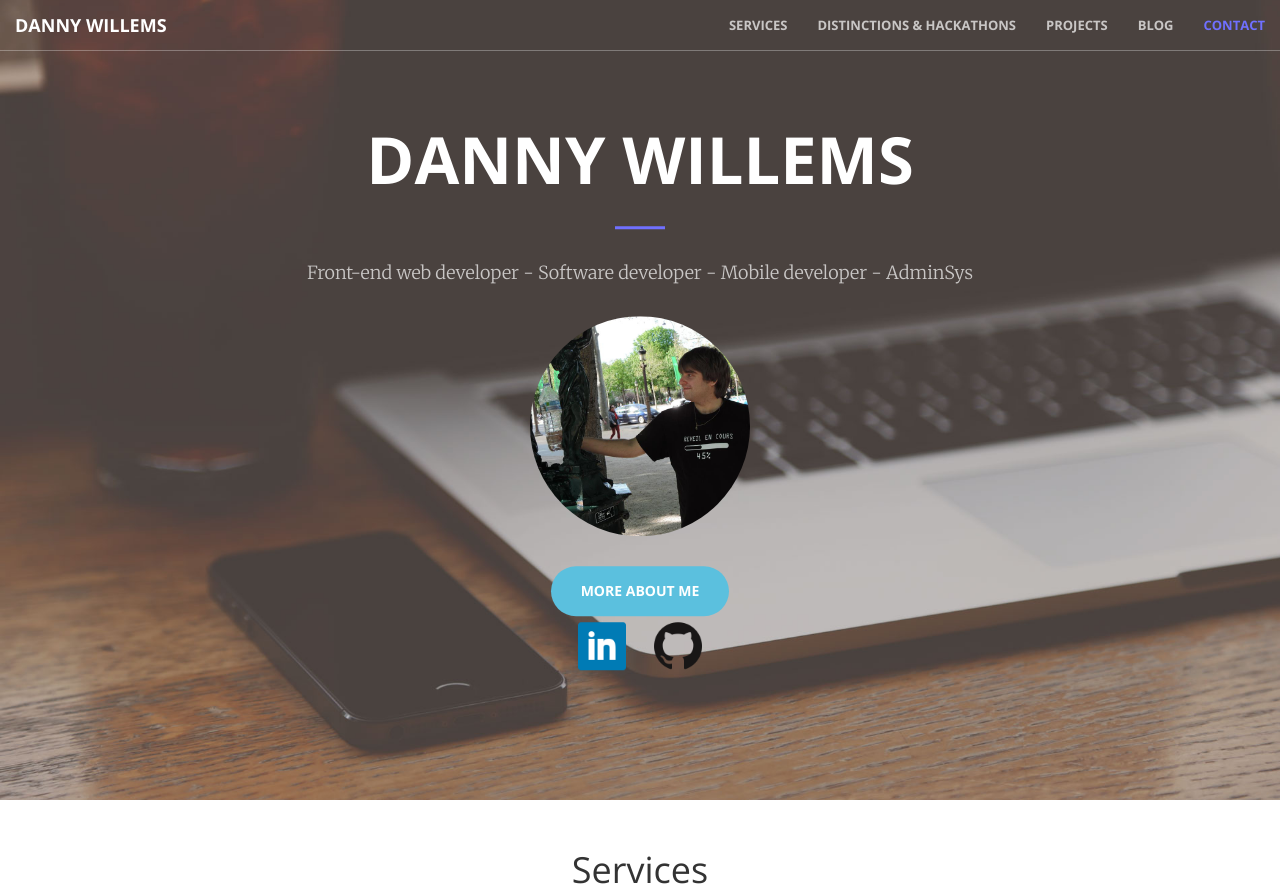
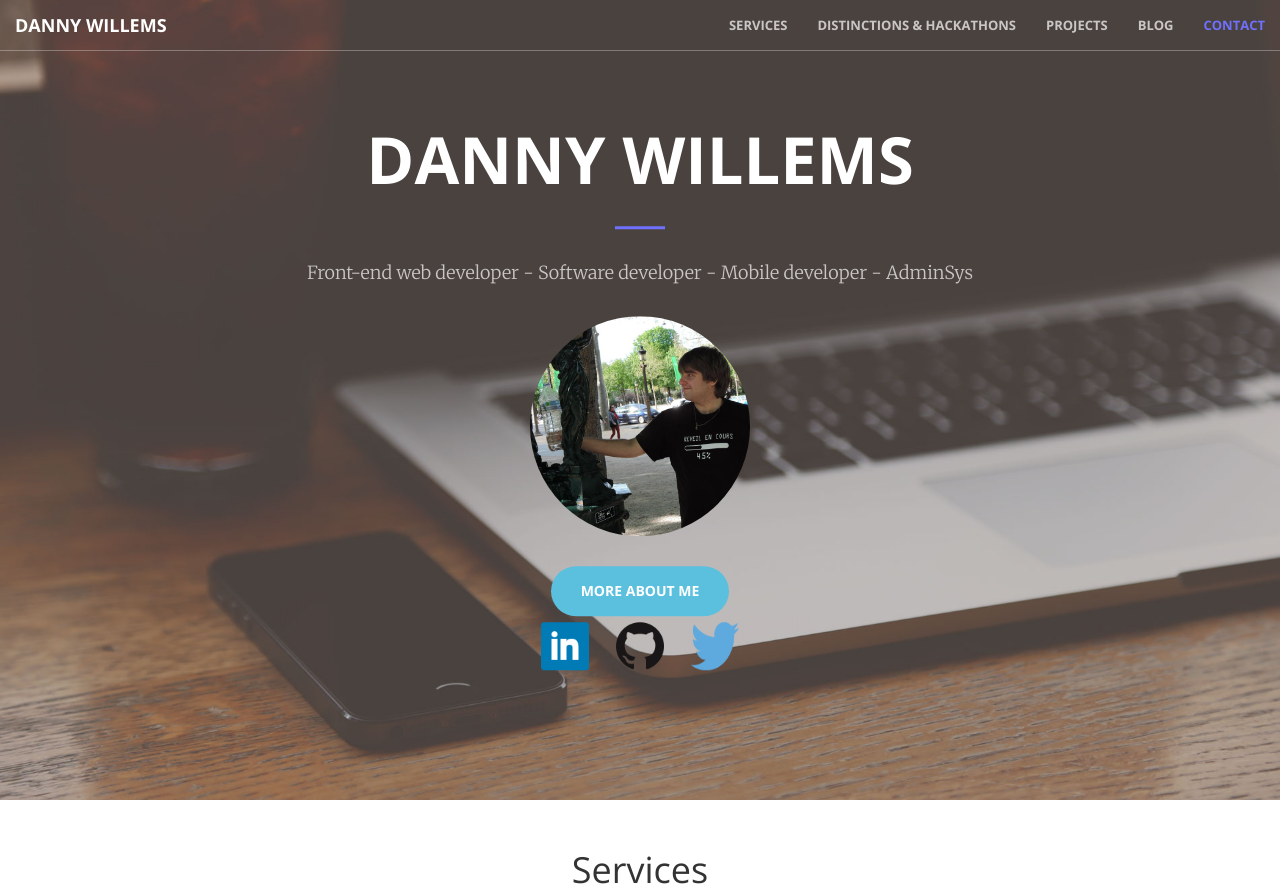
Before and after one commit to dannywillems/danny-willems.be, a PHP site: page / in a window 1280 px wide. Shown: the top 893 px of the page. Run offline with PHP 8.4, Linux system fonts and the light colour scheme.

Commit message:
add twitter

```diff
--- a/index.php
+++ b/index.php
@@ -95,6 +95,9 @@
                     </a>
                     <a class="icon-website btn" href="http://github.com/dannywillems">
                         <img src="img/github.png" />
+                    </a>
+                    <a class="icon-website btn" href="http://twitter.com/dwillems42">
+                        <img src="img/twitter.png" />
                     </a>
                 </div>
             </div>
```
Also changed, not shown: img/twitter.png (added).
